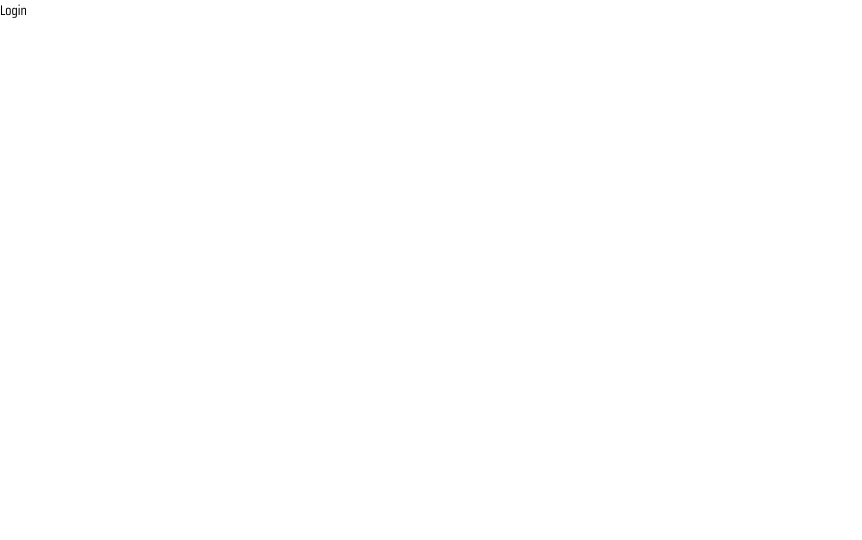
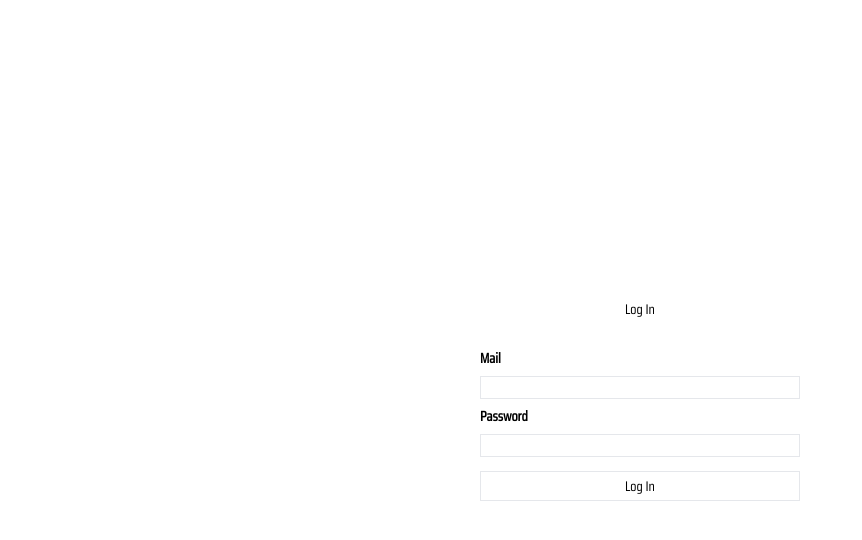
Before and after one commit to akinankarali/cloth-store, a React (Create React App) app: page /login in a window 1280 px wide. Shown: the top 540 px of the page, without its empty margins (0-862 px from the left). Built offline with nearby package versions, Linux system fonts and the light colour scheme.

Commit message:
feat: create login page view

```diff
--- a/src/view/Login.tsx
+++ b/src/view/Login.tsx
@@ -3,6 +3,23 @@ import React from 'react'
 interface Props {}
 
 const Login = (props: Props) => {
-  return <div>Login</div>
+  return <>
+    <div>
+      <div className="container w h-screen	flex justify-center align-middle m-auto">
+        <div className="row flex flex-col justify-center w-1/4">
+          <h1 className="mb-4 flex justify-center">Log In</h1>
+          <div className="col-12 mt-4">
+            <label>Mail</label>
+            <input type="text" className='mt-2 border focus:outline-none flex justify-end w-full' />
+          </div>
+          <div className="col-12 mt-2">
+            <label>Password</label>
+            <input type="text" className='mt-2 border focus:outline-none flex justify-end w-full'/>
+          </div>
+          <button className="mt-4 p-1 border">Log In</button>
+        </div>
+      </div>
+    </div>
+  </>
 }
 export default Login
```
